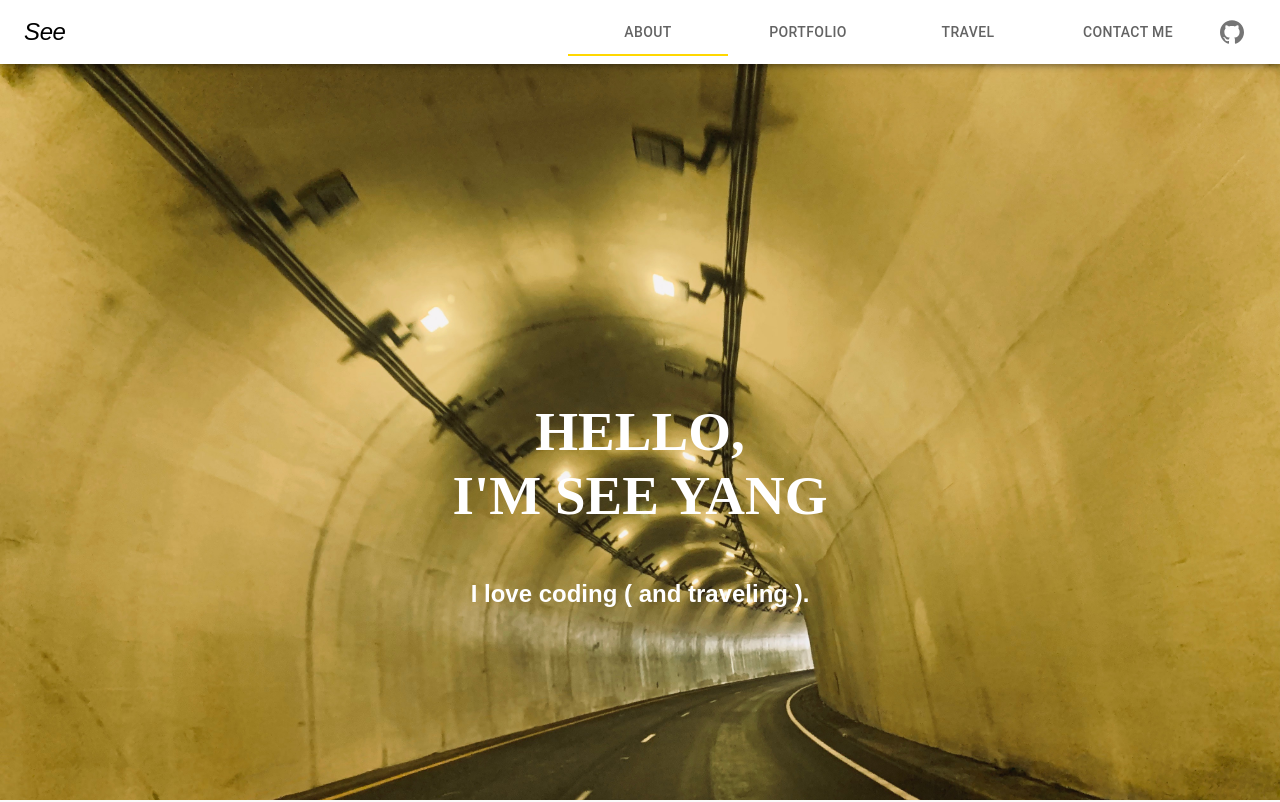
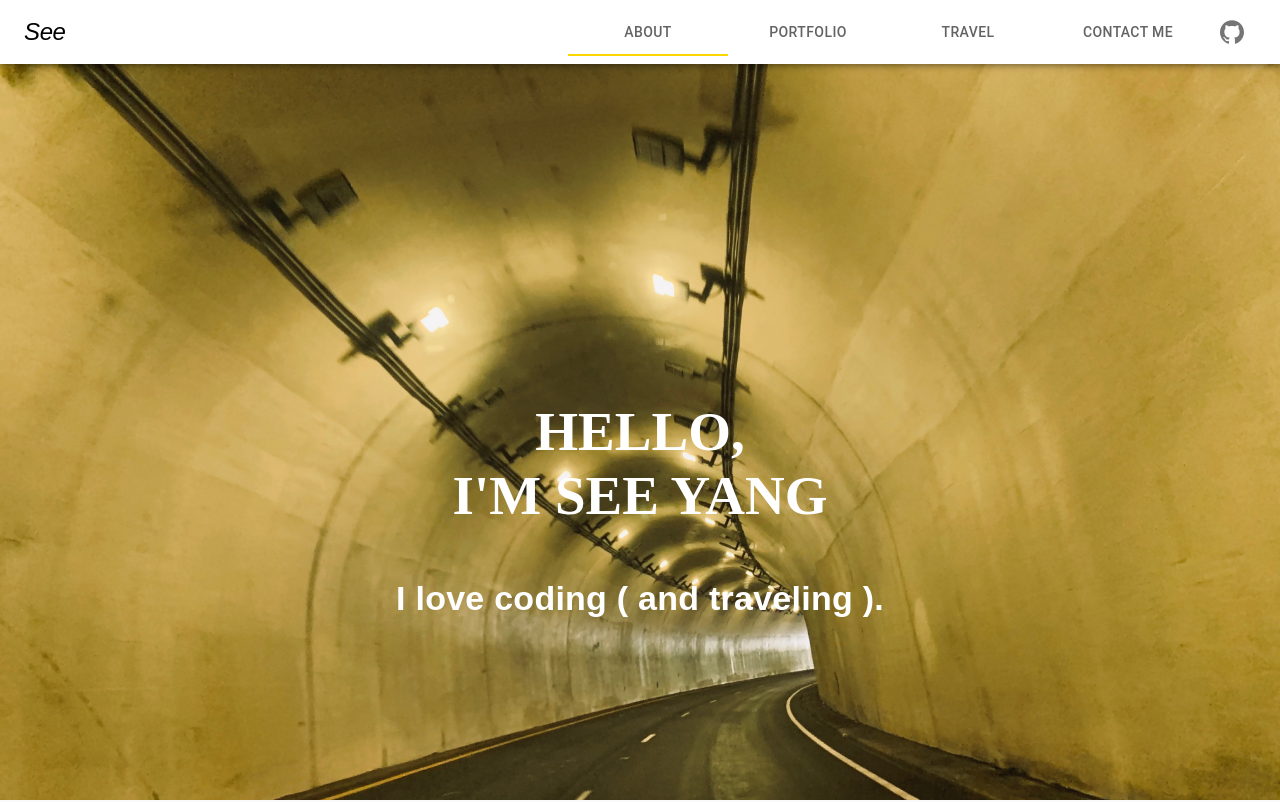
Before and after one commit to paperjoob/personal_website_see, a React (Create React App) app: page / in a window 1280 px wide. Shown: the top 802 px of the page. Built offline with nearby package versions, Linux system fonts and the light colour scheme.

Commit message:
changed font on mainjs for classes.text

```diff
--- a/src/Main/Main.js
+++ b/src/Main/Main.js
@@ -58,7 +58,7 @@ class Main extends Component {
 					</Grid>
                     <Grid item xs={12}>
 							<Typography
-								variant='h5'
+								variant='h4'
 								align='center'
 								className={classes.text}>
 								I love coding ( and traveling ).
```
